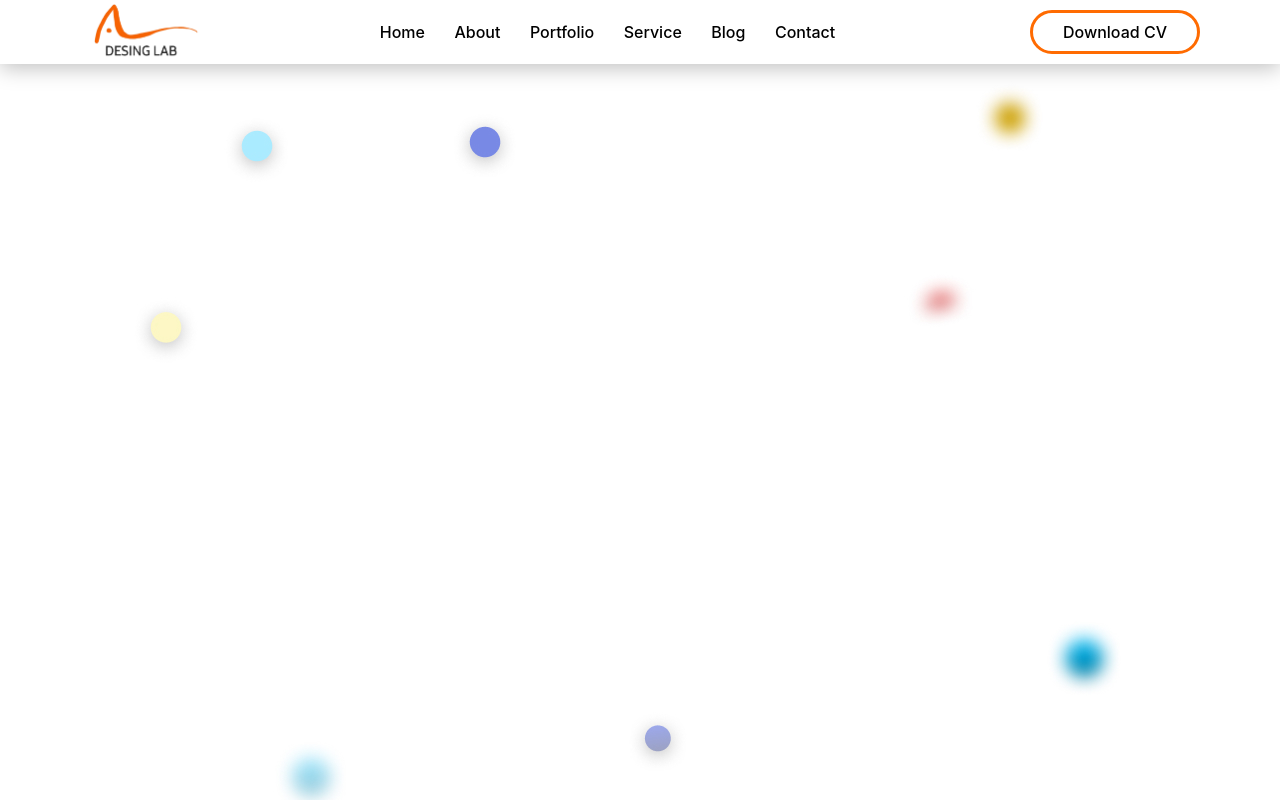
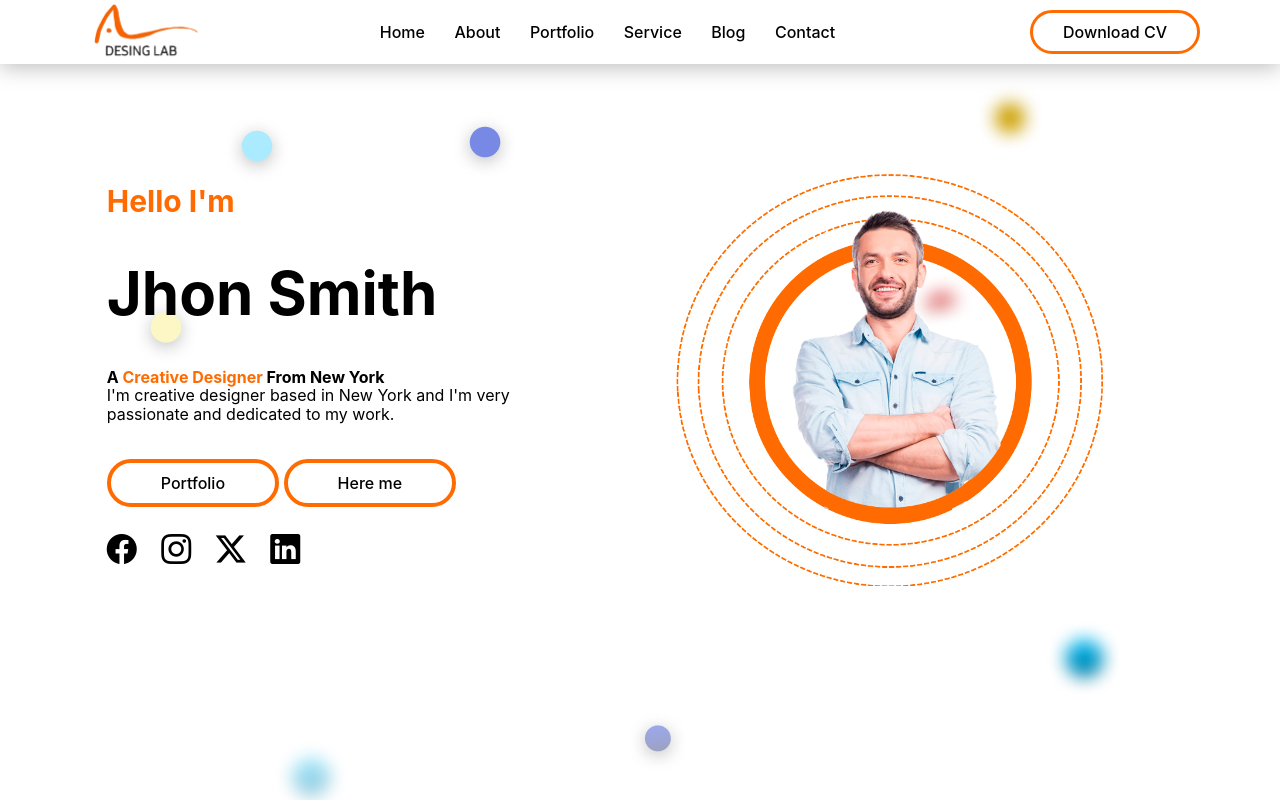
Before and after one commit to NanoSotomayor/PORTFOLIO-TP, a plain HTML site: page pages/index.html in a window 1280 px wide. Drawn offline with nearby package versions, Linux system fonts and the light colour scheme.

Commit message:
Hero terminado

```diff
--- a/css/styles.css
+++ b/css/styles.css
@@ -48,3 +48,55 @@ header {
 .download:hover {
     background-color: rgb(255,107,1);
 }
+
+.hero {
+    margin: 100px 0 100px 100px;
+    display: flex;
+    justify-content: space-around;
+}
+
+.hola {
+    font-size: 30px;
+    color: rgb(255,107,1);
+}
+
+.nombre {
+    font-size: 60px;
+}
+
+.color-texto {
+    color: rgb(255,107,1);
+}
+
+.botones {
+    padding-top: 35px;
+}
+
+.portfolio,.here-me {
+    text-decoration: none;
+    color: black;
+    font-weight: 500;
+    background-color: white;
+    border: 4px solid rgb(255,107,1);
+    border-radius: 50px;
+    padding: 10px 50px;
+    transition-duration: 0.5s;
+}
+
+.portfolio:hover,.here-me:hover {
+    background-color: rgb(255,107,1);
+}
+
+.face,.insta,.tw,.linkedin {
+    font-size: 30px;
+    margin-right: 20px;
+    color: black;
+}
+
+.logos {
+    margin-top: 40px;
+}
+
+.foto-editada {
+    width: 750px;
+}
--- a/pages/index.html
+++ b/pages/index.html
@@ -6,6 +6,7 @@
     <title>Portfolio</title>
     <link rel="stylesheet" href="../css/normalize.css">
     <link rel="stylesheet" href="../css/styles.css">
+    <link rel="stylesheet" href="https://cdn.jsdelivr.net/npm/bootstrap-icons@1.11.3/font/bootstrap-icons.min.css">
 </head>
 <body>
     <header>
@@ -22,5 +23,34 @@
         <a href="#" class="download">Download CV</a>
     <!-- FIN DEL HEADER -->
     </header>
+
+
+    <main>
+        <!-- Comienza el hero -->
+         <section class="hero">
+            <section>
+                <h1 class="hola">Hello I'm <br></h1>
+                <h1 class="nombre">Jhon Smith <br></h1>
+                <p>
+                    <b>A <span class="color-texto">Creative Designer</span> From New York</b><br>
+                    I'm creative designer based in New York and I'm very <br>
+                    passionate and dedicated to my work.
+                </p>
+
+                <section class="botones">
+                    <a href="" class="portfolio">Portfolio</a>
+                    <a href="" class="here-me">Here me</a>
+                </section>
+
+                <section class="logos">
+                    <a href="https://www.facebook.com/nazareno.sotomayor.3/"><i class="bi bi-facebook face"></i></a>
+                    <a href="https://www.instagram.com/nano_sotomayor/"><i class="bi bi-instagram insta"></i></a>
+                    <a href="https://x.com/Nano_sotomayor"><i class="bi bi-twitter-x tw"></i></a>
+                    <a href="https://www.linkedin.com/in/nano-sotomayor-7239b7280/"><i class="bi bi-linkedin linkedin"></i></a>
+                </section>
+         </section>
+         <img src="../img/foto-editada.png" class="foto-editada" alt="">
+
+    </main>
 </body>
 </html>
```
Also changed, not shown: img/foto-editada.png (added).
